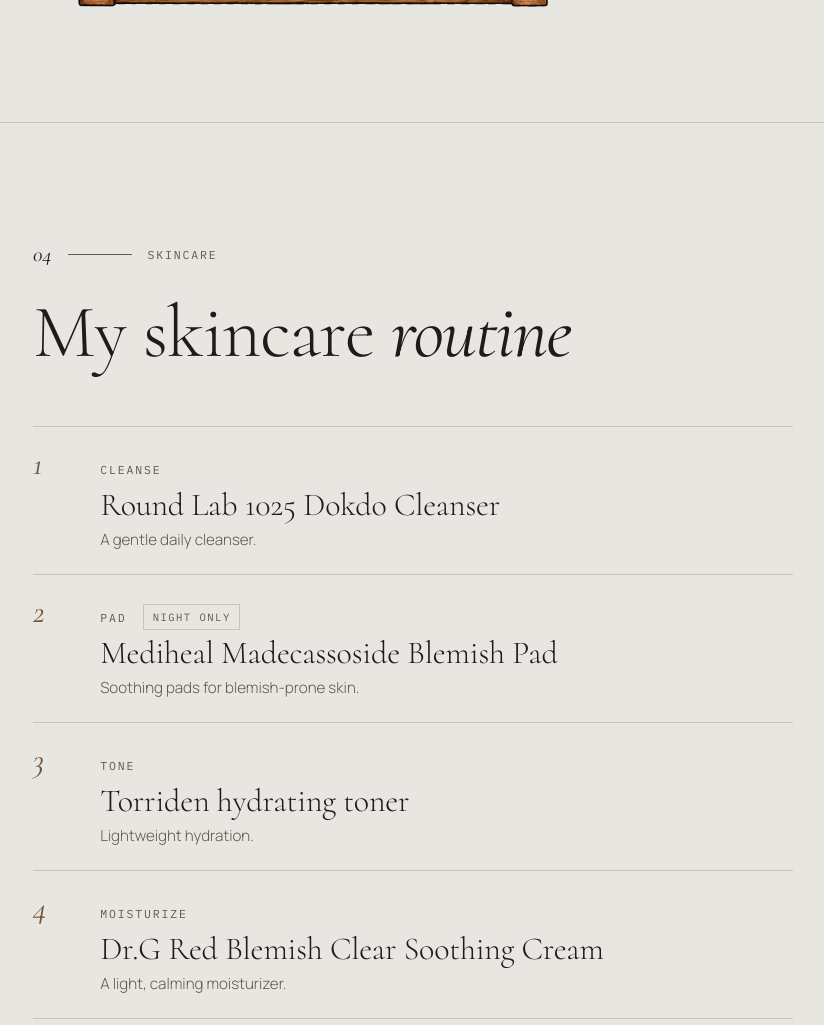
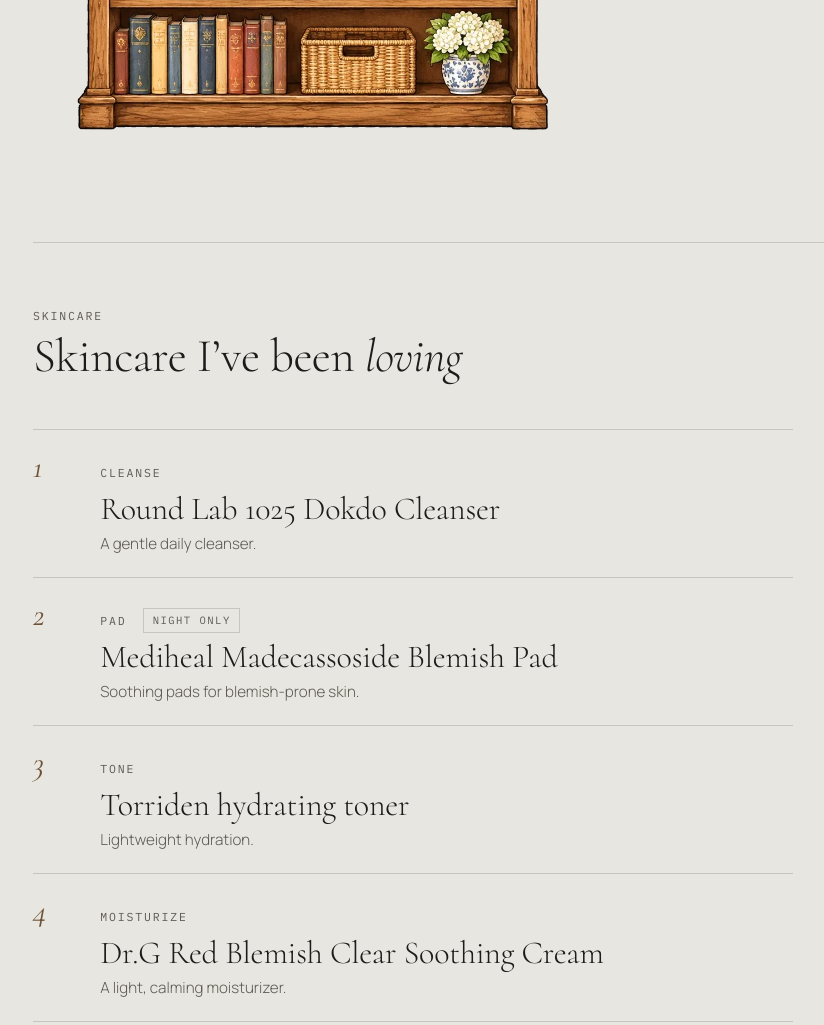
Before and after one commit to emilyjarboe/emilyjarboe.github.io, a plain HTML site: page lately.html in a window 1280 px wide. Shown: the part 2225-3250 px from the top of the page, without its empty margins (3-827 px from the left). Drawn offline with nearby package versions, Linux system fonts and the light colour scheme.

Commit message:
Lately: merge books and skincare into one Favorites section
Co-Authored-By: Claude Opus 5.5 <noreply@anthropic.com>
Claude-Session: https://claude.ai/code/session_01BhGRwkpzs9tDkNiE25RXQu

```diff
--- a/css/style.css
+++ b/css/style.css
@@ -265,6 +265,12 @@ body::before { content: ""; position: fixed; inset: 0 0 auto; height: env(safe-a
 .fav__title { font: 300 clamp(1.7rem, 1.3rem + 1.3vw, 2.4rem)/1.05 var(--font-display); text-transform: none; letter-spacing: -0.01em; margin: 0; }
 .fav__line { color: var(--ink-soft); font-size: .95rem; }
 
+/* ---------- favorites: two parts (books, skincare) ---------- */
+.fav-part + .fav-part { margin-top: clamp(4rem, 9vw, 7rem); padding-top: clamp(2.5rem, 5vw, 4rem); border-top: 1px solid var(--rule); }
+.fav-part__head { display: grid; gap: .5rem; margin-bottom: clamp(1.8rem, 4vw, 3rem); }
+.fav-part__head h3 { font: 300 var(--step-2)/1.05 var(--font-display); text-transform: none; letter-spacing: -0.01em; margin: 0; }
+#skinshelf:empty { display: none; }
+
 /* ---------- bookshelf (Lately → favorites, js/shelves.js) ---------- */
 .shelf { display: grid; grid-template-columns: minmax(0, 520px) minmax(0, 1fr); gap: clamp(2rem, 6vw, 5.5rem); align-items: center; }
 .shelf__case { position: relative; width: 100%; aspect-ratio: 934 / 1246; }
@@ -316,7 +322,7 @@ body::before { content: ""; position: fixed; inset: 0 0 auto; height: env(safe-a
 .skin__step { display: grid; grid-template-columns: 3.2rem 1fr; gap: 1rem; padding: 1.3rem 0; border-bottom: 1px solid var(--rule); align-items: baseline; }
 .skin__n { font: italic 400 2rem/1 var(--font-display); color: var(--bronze-deep); }
 .skin__step .tag { margin-left: .5rem; vertical-align: 1px; }
-.skin__product { font: 300 clamp(1.5rem, 1.2rem + 1vw, 2rem)/1.15 var(--font-display); text-transform: none; letter-spacing: -0.005em; margin-top: .3rem; }
+.skin__product { font: 300 clamp(1.5rem, 1.2rem + 1vw, 2rem)/1.15 var(--font-display); text-transform: none; letter-spacing: -0.005em; margin: .3rem 0 0; }
 .skin__line { color: var(--ink-soft); font-size: .95rem; margin-top: .2rem; }
 .skin__photo { margin: 0; padding-top: 10%; }
 .skin__photo .layer__main { width: 80%; margin-left: 20%; aspect-ratio: 4 / 5; }
--- a/js/content.js
+++ b/js/content.js
@@ -137,7 +137,10 @@ window.SITE = {
       url: 'https://open.spotify.com/playlist/5swchWLfuPaaZCRPdUDA0z',
       embed: 'https://open.spotify.com/embed/playlist/5swchWLfuPaaZCRPdUDA0z?utm_source=generator'
     },
-    // All-time favorite books, shown on the illustrated bookshelf.
+    // FAVORITES section: a headline, then two parts (books, then skincare).
+    favoritesTitle: 'My *favorites*',
+    booksTitle: 'Favorite *Books*',
+    // Favorite books, shown on the illustrated bookshelf.
     // "line" = genre and setting. spine = which cut-out book on the shelf (1–4).
     // cloth = the drawn cover's color. motif = the little gold drawing on it:
     // 'books', 'mountains', 'feather' or 'suitcase'.
@@ -148,7 +151,7 @@ window.SITE = {
       { title: 'People We Meet on Vacation', by: 'Emily Henry', line: 'A friends-to-lovers romantic comedy told over years of summer trips.', spine: 4, cloth: '#4F6F8F', motif: 'suitcase' }
     ],
     skincare: {
-      title: 'My skincare *routine*',
+      title: 'Skincare I’ve been *loving*',
       photo: '',          // e.g. 'images/lately/skincare.jpg' once you send your shelfie
       photoAlt: 'My four skincare products together on a shelf',
       steps: [
--- a/js/lately.js
+++ b/js/lately.js
@@ -43,31 +43,31 @@
     '</div>' +
   '</div>');
 
-  /* ---------- favorite books (illustrated bookshelf, js/shelves.js) ---------- */
-  var books = L.books || [];
+  /* ---------- favorites: books (bookshelf, js/shelves.js) + skincare ---------- */
+  var books = L.books || [], K = L.skincare;
+  function partHead(tag, title) {
+    return '<div class="fav-part__head"><span class="mono soft">' + esc(tag) + '</span><h3 class="reveal">' + rich(title) + '</h3></div>';
+  }
   set('favorites', '<div class="wrap">' +
-    '<div class="sec__head">' + label('03', 'Favorites') + '<h2 class="reveal">Favorite <em>books</em></h2></div>' +
-    '<div id="bookshelf"></div>' +
+    '<div class="sec__head">' + label('03', 'Favorites') + '<h2 class="reveal">' + rich(L.favoritesTitle || 'My *favorites*') + '</h2></div>' +
+    '<div class="fav-part">' + partHead('Books', L.booksTitle || 'Favorite *Books*') + '<div id="bookshelf"></div></div>' +
+    '<div class="fav-part fav-part--skin">' + partHead('Skincare', K.title) +
+      '<div id="skinshelf"></div>' +   // the skincare shelf illustration goes here when it arrives
+      '<div class="skin' + (K.photo ? ' has-photo' : '') + '">' +
+        '<ol class="skin__steps">' + K.steps.map(function (s, i) {
+          return '<li class="skin__step reveal"><span class="skin__n">' + (i + 1) + '</span>' +
+            '<div><span class="mono soft">' + esc(s.step) + (s.tag ? ' <span class="tag">' + esc(s.tag) + '</span>' : '') + '</span>' +
+            '<h4 class="skin__product">' + esc(s.product) + '</h4><p class="skin__line">' + esc(s.line) + '</p></div></li>';
+        }).join('') + '</ol>' +
+        (K.photo ? '<figure class="skin__photo layer"><div class="layer__ghost" data-speed="-6"><img src="' + esc(K.photo) + '" alt="" loading="lazy"></div><div class="layer__main"><img src="' + esc(K.photo) + '" alt="' + esc(K.photoAlt) + '" loading="lazy"></div></figure>' : '') +
+      '</div>' +
+    '</div>' +
   '</div>');
   var shelfEl = document.getElementById('bookshelf');
   if (window.Bookshelf) Bookshelf.init(shelfEl, books, { base: 'images/shelf/' });
   else shelfEl.innerHTML = '<ul class="fav__list">' + books.map(function (it) {
-    return '<li class="fav__item"><h3 class="fav__title">' + esc(it.title) + '</h3><span class="mono soft">' + esc(it.by) + '</span><p class="fav__line">' + esc(it.line) + '</p></li>';
+    return '<li class="fav__item"><h4 class="fav__title">' + esc(it.title) + '</h4><span class="mono soft">' + esc(it.by) + '</span><p class="fav__line">' + esc(it.line) + '</p></li>';
   }).join('') + '</ul>';
-
-  /* ---------- skincare ---------- */
-  var K = L.skincare;
-  set('skincare', '<div class="wrap">' +
-    '<div class="sec__head">' + label('04', 'Skincare') + '<h2 class="reveal">' + rich(K.title) + '</h2></div>' +
-    '<div class="skin' + (K.photo ? ' has-photo' : '') + '">' +
-      '<ol class="skin__steps">' + K.steps.map(function (s, i) {
-        return '<li class="skin__step reveal"><span class="skin__n">' + (i + 1) + '</span>' +
-          '<div><span class="mono soft">' + esc(s.step) + (s.tag ? ' <span class="tag">' + esc(s.tag) + '</span>' : '') + '</span>' +
-          '<h3 class="skin__product">' + esc(s.product) + '</h3><p class="skin__line">' + esc(s.line) + '</p></div></li>';
-      }).join('') + '</ol>' +
-      (K.photo ? '<figure class="skin__photo layer"><div class="layer__ghost" data-speed="-6"><img src="' + esc(K.photo) + '" alt="" loading="lazy"></div><div class="layer__main"><img src="' + esc(K.photo) + '" alt="' + esc(K.photoAlt) + '" loading="lazy"></div></figure>' : '') +
-    '</div>' +
-  '</div>');
 
   /* ---------- footer ---------- */
   var C = S.contact;
--- a/lately.html
+++ b/lately.html
@@ -4,7 +4,7 @@
   <meta charset="utf-8">
   <meta name="viewport" content="width=device-width, initial-scale=1, viewport-fit=cover">
   <title>Lately</title>
-  <meta name="description" content="What I'm reading, watching and listening to lately, plus my favorite books and skincare routine.">
+  <meta name="description" content="What I'm reading, watching and listening to lately, plus my favorite books and the skincare I've been loving.">
   <meta name="claude:viewport-fit-sides" content="cover">
   <link rel="preconnect" href="https://fonts.googleapis.com">
   <link rel="preconnect" href="https://fonts.gstatic.com" crossorigin>
@@ -28,8 +28,7 @@
   <main>
     <section class="sec sec--first" id="lately-top" aria-label="Right now" data-pose="stand"></section>
     <section class="sec" id="repeat" aria-label="On repeat" data-pose="stand"></section>
-    <section class="sec" id="favorites" aria-label="Favorite books" data-pose="lieheart"></section>
-    <section class="sec" id="skincare" aria-label="Skincare routine" data-pose="lieheart"></section>
+    <section class="sec" id="favorites" aria-label="Favorites" data-pose="lieheart"></section>
   </main>
 
   <footer class="foot">
```
